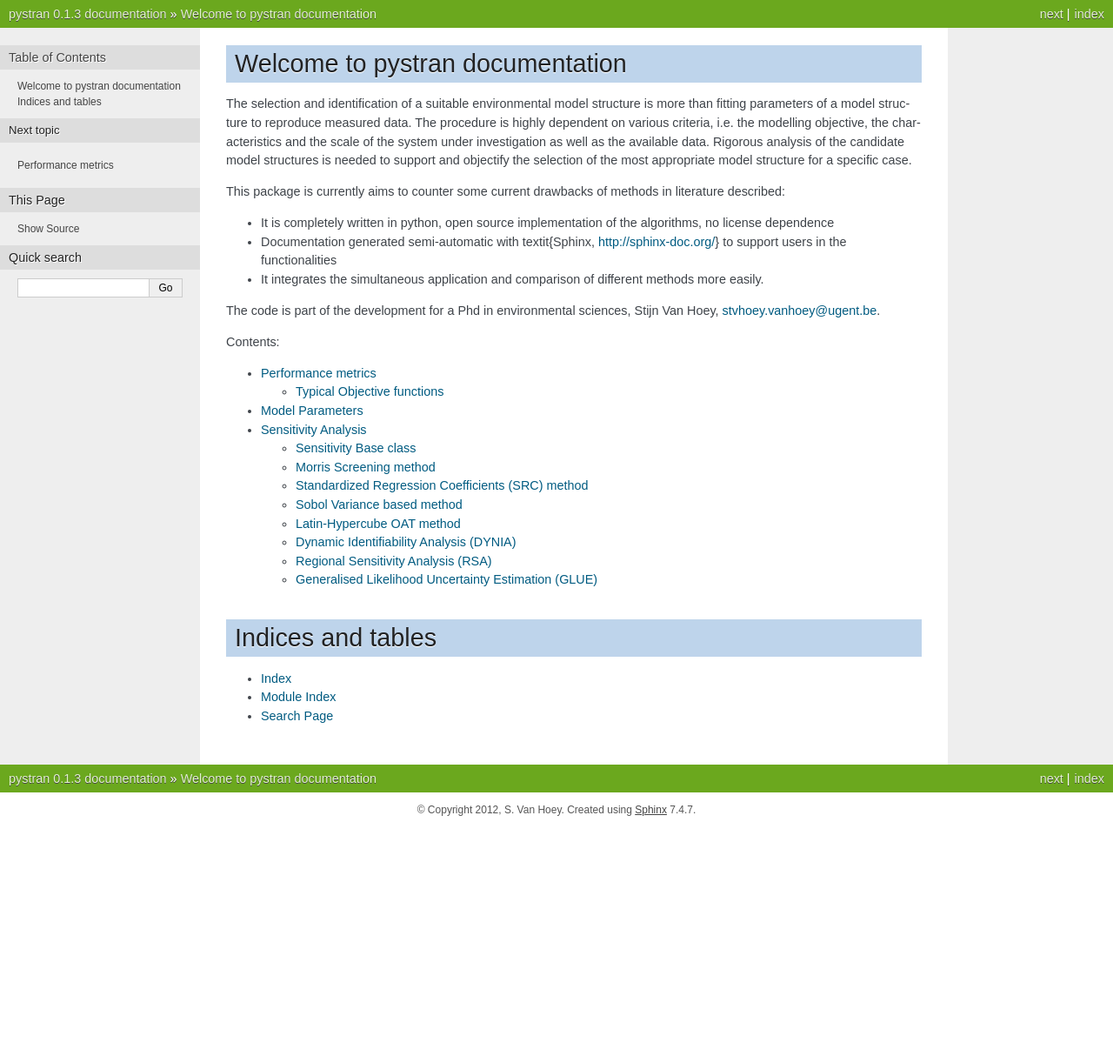
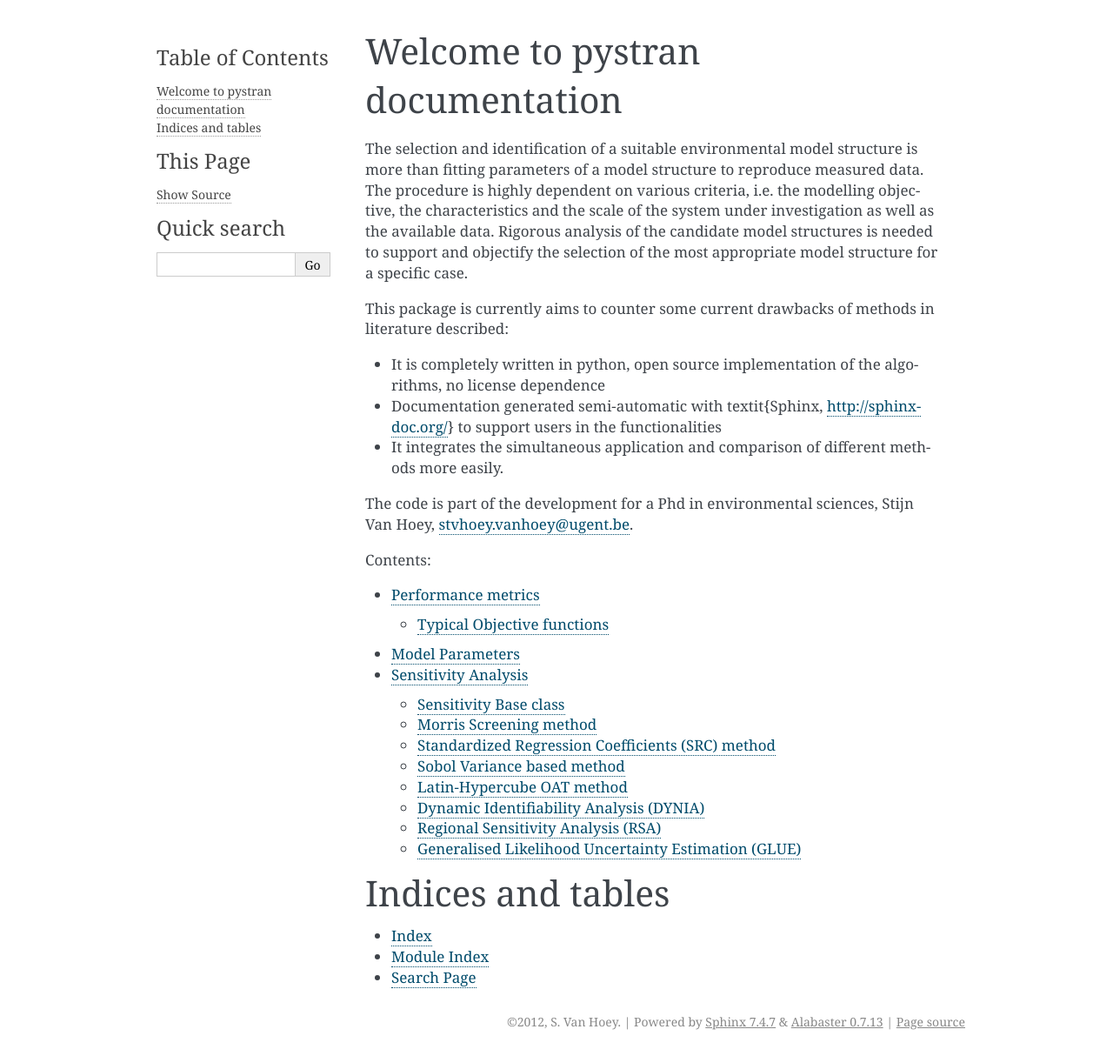
Before and after one commit to stijnvanhoey/pystran, a Sphinx documentation site: the page built from docs/source/index.rst, in a window 1280 px wide. Shown: the whole page at 87% size. Built offline with Sphinx 7.4.7, drawn with Linux system fonts in a browser that asks for light colours; before the commit the page ends 951 px from its top, so only the background shows below that.

Commit message:
building and pushing source docs

```diff
--- a/docs/source/conf.py
+++ b/docs/source/conf.py
@@ -120,7 +120,7 @@ todo_include_todos = False
 
 # The theme to use for HTML and HTML Help pages.  See the documentation for
 # a list of builtin themes.
-html_theme = 'nature'
+html_theme = 'alabaster'
 
 # Theme options are theme-specific and customize the look and feel of a theme
 # further.  For a list of options available for each theme, see the
```
